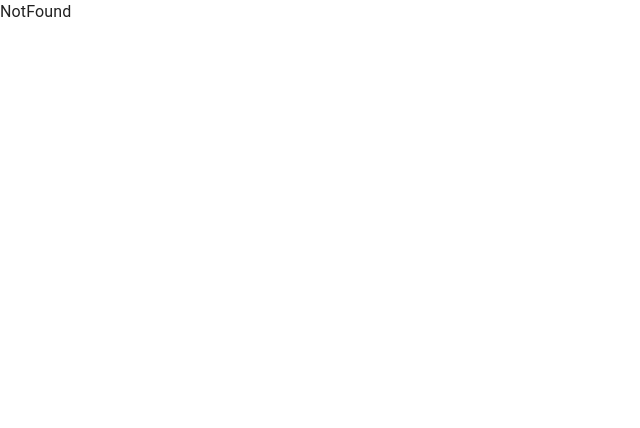
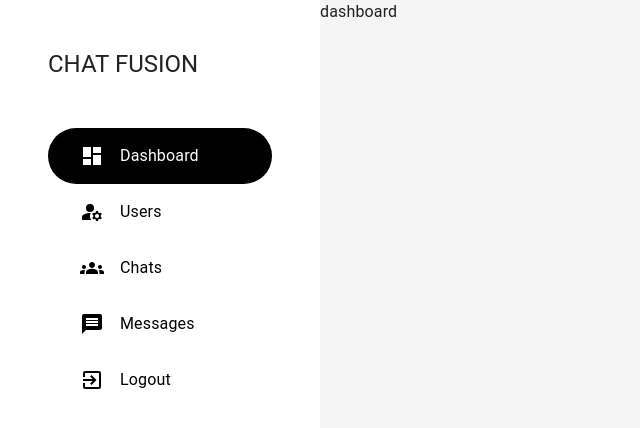
Before and after one commit to sumansur98/Chat-Fusion, a React app in the folder client/: page /admin/dashboard in a window 1280 px wide. Shown: the top 428 px of the page, without its empty margins (0-640 px from the left). Built offline with nearby package versions, Linux system fonts and the light colour scheme; the HTML template or start-up script is replaced by a standard one.

Commit message:
admin panel

```diff
--- a/client/src/App.jsx
+++ b/client/src/App.jsx
@@ -10,6 +10,7 @@
 const NotFound = lazy(() => import("./pages/NotFound"));
 
 const AdminLogin = lazy(()=>import("./pages/admin/AdminLogin"))
+const Dashboard = lazy(()=>import("./pages/admin/Dashboard"))
 
 
 let user = true;
@@ -32,6 +33,7 @@
           }></Route>
 
           <Route path="/admin" element={<AdminLogin/>}></Route>
+          <Route path="/admin/dashboard" element={<Dashboard/>}></Route>
 
           <Route path="*" element={<NotFound />} />
         </Routes>
--- /dev/null
+++ b/client/src/components/layouts/AdminLayout.jsx
@@ -0,0 +1,139 @@
+import {
+    Close as CloseIcon,
+    Menu as MenuIcon,
+    ManageAccounts as ManageAccountsIcon,
+    Dashboard as DashboardIcon,
+    Groups as GroupsIcon,
+    Message as MessageIcon,
+    ExitToApp as ExitToAppIcon,
+} from '@mui/icons-material'
+import { Box, Drawer, Grid, IconButton, Stack, Typography, styled } from '@mui/material'
+import React, { useState } from 'react'
+import { useLocation, Link as LinkComponent } from 'react-router-dom'
+
+const Link = styled(LinkComponent)`
+text-decoration: none;
+border-radius: 2rem;
+padding: 1rem 2rem;
+color: black;
+&:hover {
+color: rgba(0, 0, 0, 0.54);
+}
+`;
+
+const adminTabs = [{
+    name: 'Dashboard',
+    path: '/admin/dashboard',
+    icon: <DashboardIcon />
+}, {
+    name: 'Users',
+    path: '/admin/users-management',
+    icon: <ManageAccountsIcon />
+}, {
+    name: 'Chats',
+    path: '/admin/chats-management',
+    icon: <GroupsIcon />
+}, {
+    name: 'Messages',
+    path: '/admin/messages',
+    icon: <MessageIcon />
+},]
+
+const Sidebar = ({ w = '100%' }) => {
+
+    const location = useLocation();
+
+    const logoutHandler = ()=>{}
+
+    return (
+        <Stack width={w} direction={'column'} p='3rem' spacing={'3rem'}>
+            <Typography variant='h5' textTransform={'uppercase'}>
+                Chat Fusion
+            </Typography>
+
+            <Stack direction={'column'}>
+                {
+                    adminTabs.map(tab => (
+                        <Link key={tab.path} to={tab.path} sx={{ color: 'black' }}
+                            // eslint-disable-next-line react/jsx-no-duplicate-props
+                            sx={
+                                location.pathname === tab.path && {
+                                    bgcolor: 'black',
+                                    color: 'white',
+                                    ":hover": { color: 'white' }
+                                }
+                            }>
+                            <Stack direction={'row'} alignItems={'center'} spacing={'1rem'}>
+                                {tab.icon}
+                                <Typography>{tab.name}</Typography>
+                            </Stack>
+                        </Link>
+                    ))
+                }
+                <Link onClick={logoutHandler}>
+                    <Stack direction={'row'} alignItems={'center'} spacing={'1rem'}>
+                        <ExitToAppIcon />
+                        <Typography>Logout</Typography>
+                    </Stack>
+                </Link>
+            </Stack>
+        </Stack>
+    )
+}
+
+const AdminLayout = ({ children }) => {
+
+    const [isMobile, setIsMobile] = useState(false)
+
+    const handleMobile = () => { setIsMobile(prev => !prev) }
+    const handleClose = () => { setIsMobile(false) }
+
+    return (
+        <Grid container minHeight={'100vh'}>
+
+            <Box
+                sx={{
+                    display: { xs: 'block', md: 'none' },
+                    position: 'fixed',
+                    top: '1rem',
+                    right: '1rem'
+                }}>
+                <IconButton onClick={handleMobile}>
+                    {
+                        isMobile ? <CloseIcon /> : <MenuIcon />
+                    }
+
+                </IconButton>
+            </Box>
+
+            <Grid
+                item
+                md={4}
+                lg={3}
+                sx={{
+                    display: {
+                        xs: 'none',
+                        md: 'block'
+                    }
+                }}>
+                <Sidebar></Sidebar>
+            </Grid>
+            <Grid item
+                xs={12}
+                md={8}
+                lg={9}
+                sx={{
+                    bgcolor: '#f5f5f5'
+                }}
+            >
+                dashboard
+            </Grid>
+
+            <Drawer open={isMobile} onClose={handleClose}>
+                <Sidebar w='50vw' />
+            </Drawer>
+        </Grid>
+    )
+}
+
+export default AdminLayout
--- a/client/src/pages/admin/AdminLogin.jsx
+++ b/client/src/pages/admin/AdminLogin.jsx
@@ -1,9 +1,91 @@
-import React from 'react'
+import React, { useState } from "react";
+import {
+  Avatar,
+  Button,
+  Container,
+  IconButton,
+  Paper,
+  Stack,
+  TextField,
+  Typography,
+} from "@mui/material";
+import { Navigate } from "react-router-dom";
+//import CameraAltIcon from "@mui/icons-material/CameraAlt";
+//import { VisuallyHiddenInput } from "../components/styles/StyledComponents";
+
+const isAdmin = true;
+
 
 const AdminLogin = () => {
+
+  const [secretKey, setSecretKey] = useState("");
+
+  const submitHandler = (e) => {
+    e.preventDefault();
+    console.log('form submitted')
+  }
+
+  if(isAdmin) return <Navigate to={'/admin/dashboard'}></Navigate>
+
   return (
-    <div>AdminLogin</div>
-  )
+    <>
+      <Container
+        component={"main"}
+        maxWidth="xs"
+        sx={{
+          height: "100vh",
+          display: "flex",
+          alignItems: "center",
+          justifyContent: "center",
+        }}
+      >
+        <Paper
+          elevation={3}
+          sx={{
+            padding: 4,
+            display: "flex",
+            flexDirection: "column",
+            alignItems: "center",
+          }}
+        >
+
+          <Typography variant="h5">Admin Login</Typography>
+          <form
+            style={{
+              width: "100%",
+              marginTop: "1rem",
+            }}
+            onSubmit={submitHandler}
+          >
+
+            <TextField
+              required
+              fullWidth
+              label="Password"
+              type="password"
+              margin="normal"
+              variant="outlined"
+              value={secretKey}
+              onChange={(e) => setSecretKey(e.target.value)}
+            ></TextField>
+
+            <Button
+              sx={{
+                marginTop: "1rem",
+              }}
+              fullWidth
+              variant="contained"
+              color="primary"
+              type="submit"
+            >
+              Login
+            </Button>
+          </form>
+
+        </Paper>
+      </Container>
+    </>
+  );
 }
 
 export default AdminLogin
--- /dev/null
+++ b/client/src/pages/admin/Dashboard.jsx
@@ -0,0 +1,12 @@
+import React from 'react'
+import AdminLayout from '../../components/layouts/AdminLayout'
+
+const Dashboard = () => {
+  return (
+    <AdminLayout>
+        <div>dashboard</div>
+    </AdminLayout>
+  )
+}
+
+export default Dashboard
```
